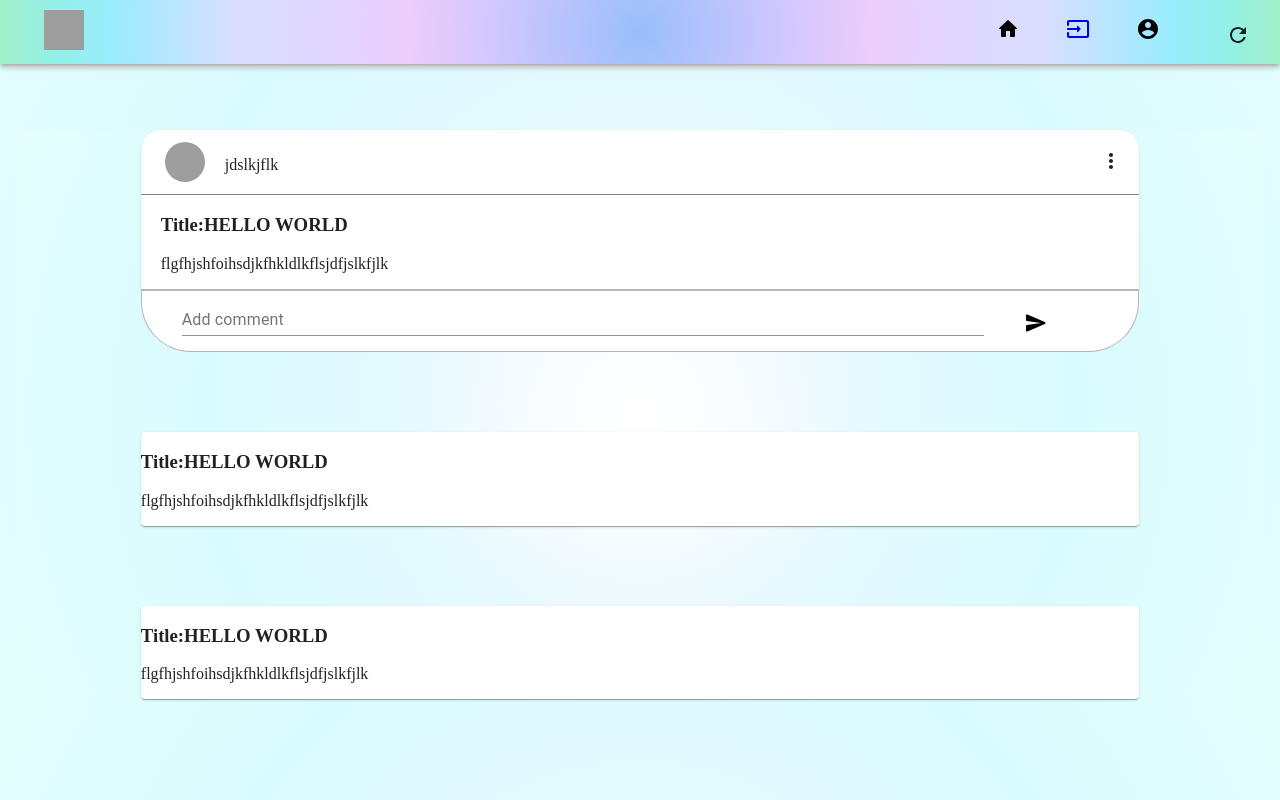
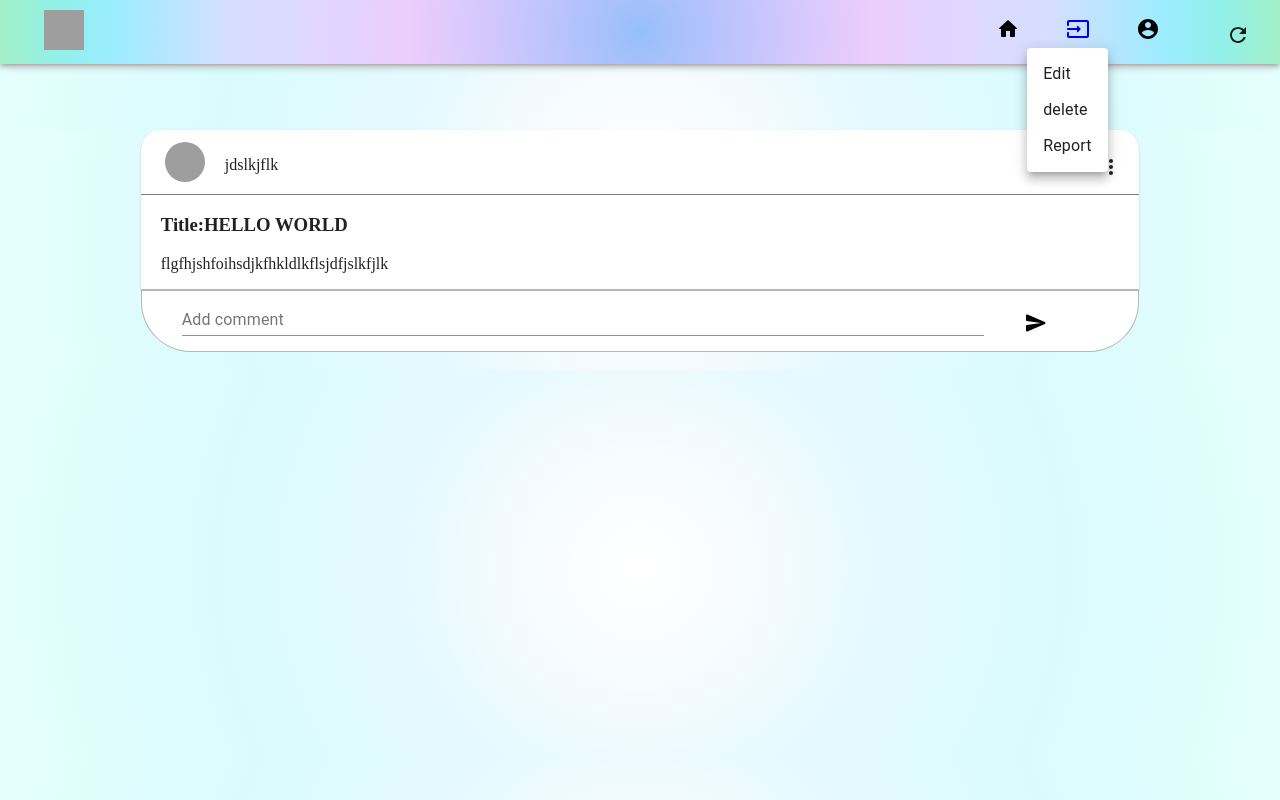
Before and after one commit to anandurdas11/Mini_project, a React (Create React App) app in the folder bloggin_webapp/: page / in a window 1280 px wide. Both pictures are taken after a click on the button 1111 px from the left and 164 px from the top of the page. Built offline with nearby package versions, Linux system fonts and the light colour scheme; grey boxes are pictures that could not be loaded.

Commit message:
3 dot men

```diff
--- a/bloggin_webapp/src/Pages/Addaccount/Addaccount.js
+++ b/bloggin_webapp/src/Pages/Addaccount/Addaccount.js
@@ -1,11 +1,12 @@
 import React from 'react'
 import { Card } from "@material-ui/core"
+import Moreoptions from '../Home/Moreoptions'
 export default function Addaccount() {
   return (
     <div>
       <br></br>
       <Card>
-
+        <Moreoptions />
 
       </Card>
     </div>
--- /dev/null
+++ b/bloggin_webapp/src/Pages/Home/Moreoptions.css
@@ -0,0 +1,4 @@
+.menu{
+   background-color: black ;
+   justify-content: space-between;
+}
--- a/bloggin_webapp/src/Pages/Home/Moreoptions.js
+++ b/bloggin_webapp/src/Pages/Home/Moreoptions.js
@@ -1,9 +1,49 @@
 import React from 'react'
 import { MoreVertRounded } from '@material-ui/icons';
-export default function Moreoptions() {
+import { Button, Menu, MenuItem } from '@material-ui/core';
+import { useState } from 'react';
+import './Moreoptions.css'
+const Moreoptions = () => {
+    const [anchorElm, setAnchorElm] = useState(null);
+    const [Open, setOpen] = useState(false);
+    const handleClick = () => {
+        setAnchorElm(null);
+        setOpen(true);
+    };
+    const handleClose = (event) => {
+        setAnchorElm(event.currentTarget);
+        setOpen(false)
+    };
   return (
-      <div>
-          <MoreVertRounded />
+    <div >
+      <Button onClick={handleClick}>
+        <MoreVertRounded />
+      </Button>
+      <div className='menu'>
+        <Menu
+          style={{
+            marginBottom: "4%",
+            marginTop: "40%",
+            marginBlockStart: "-9%",
+            marginInlineEnd:"auto",
+            marginInline:"40%",
+            marginLeft: "79%",
+            display:"flex",
+            alignContent: "space-between",
+            width:"200px"
+
+
+          }}
+          anchorEl={anchorElm}
+          onClose={handleClose}
+          open={Open}
+        >
+          <MenuItem onClick={handleClose}>Edit</MenuItem>
+          <MenuItem onClick={handleClose}>delete</MenuItem>
+          <MenuItem onClick={handleClose}>Report</MenuItem>
+        </Menu>
+      </div>
     </div>
-  )
+  );
 }
+export default Moreoptions;
--- a/bloggin_webapp/src/Pages/Home/Postlist.css
+++ b/bloggin_webapp/src/Pages/Home/Postlist.css
@@ -83,6 +83,6 @@ body{
  }
  .More{
    margin-right: 2%;
-   margin-top: 0.5%;
+   margin-top: 0.9%;
 
  }
--- a/bloggin_webapp/src/Pages/Home/Postlist.js
+++ b/bloggin_webapp/src/Pages/Home/Postlist.js
@@ -1,11 +1,11 @@
 import React from 'react'
-import {  Avatar, Card ,TextField, Toolbar,Button } from "@material-ui/core"
-import { SendRounded ,MoreVert } from '@material-ui/icons';
+import {  Avatar, Card ,TextField, Toolbar } from "@material-ui/core"
+import { SendRounded } from '@material-ui/icons';
 import './Postlist.css'
 import Moreoptions from './Moreoptions';
 function Home() {
   return (
-    <div className>
+    <div>
       <body>
         <div className="Post">
           <div className="Postemplate">
@@ -21,9 +21,7 @@ function Home() {
                 />
                 <div className='Name'>jdslkjflk</div>
                 <div className="More">
-                  <Button>
-                    <Moreoptions />
-                  </Button>
+                  <Moreoptions />
                 </div>
               </Toolbar>
               <div className="content">
@@ -48,15 +46,7 @@ function Home() {
           </div>
         </div>
         <br></br>
-        <Card className="Postcard">
-          <h3>Title:HELLO WORLD</h3>
-          <p>flgfhjshfoihsdjkfhkldlkflsjdfjslkfjlk</p>
-        </Card>
-        <br></br>
-        <Card className="Postcard">
-          <h3>Title:HELLO WORLD</h3>
-          <p>flgfhjshfoihsdjkfhkldlkflsjdfjslkfjlk</p>
-        </Card>
+
       </body>
     </div>
   );
```
